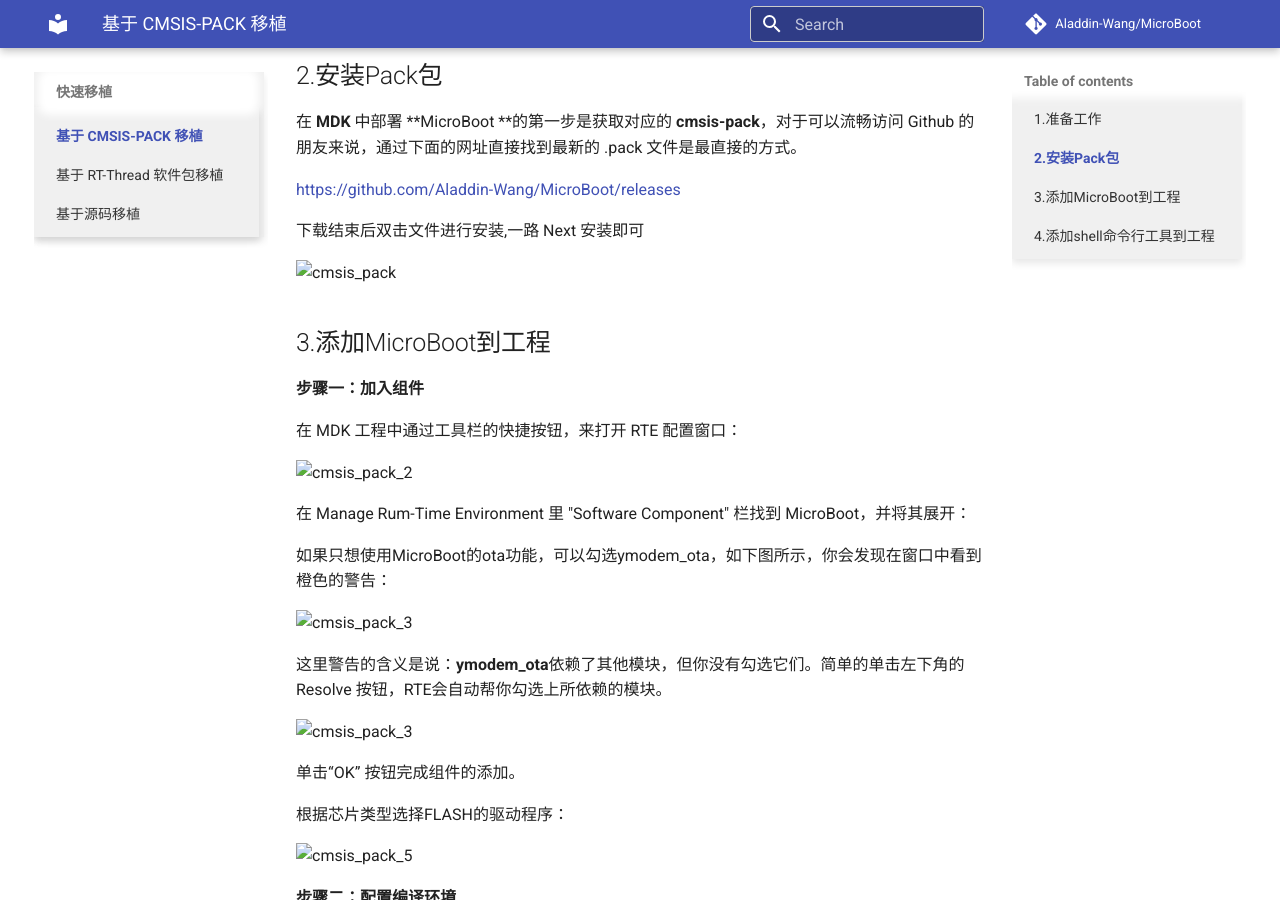
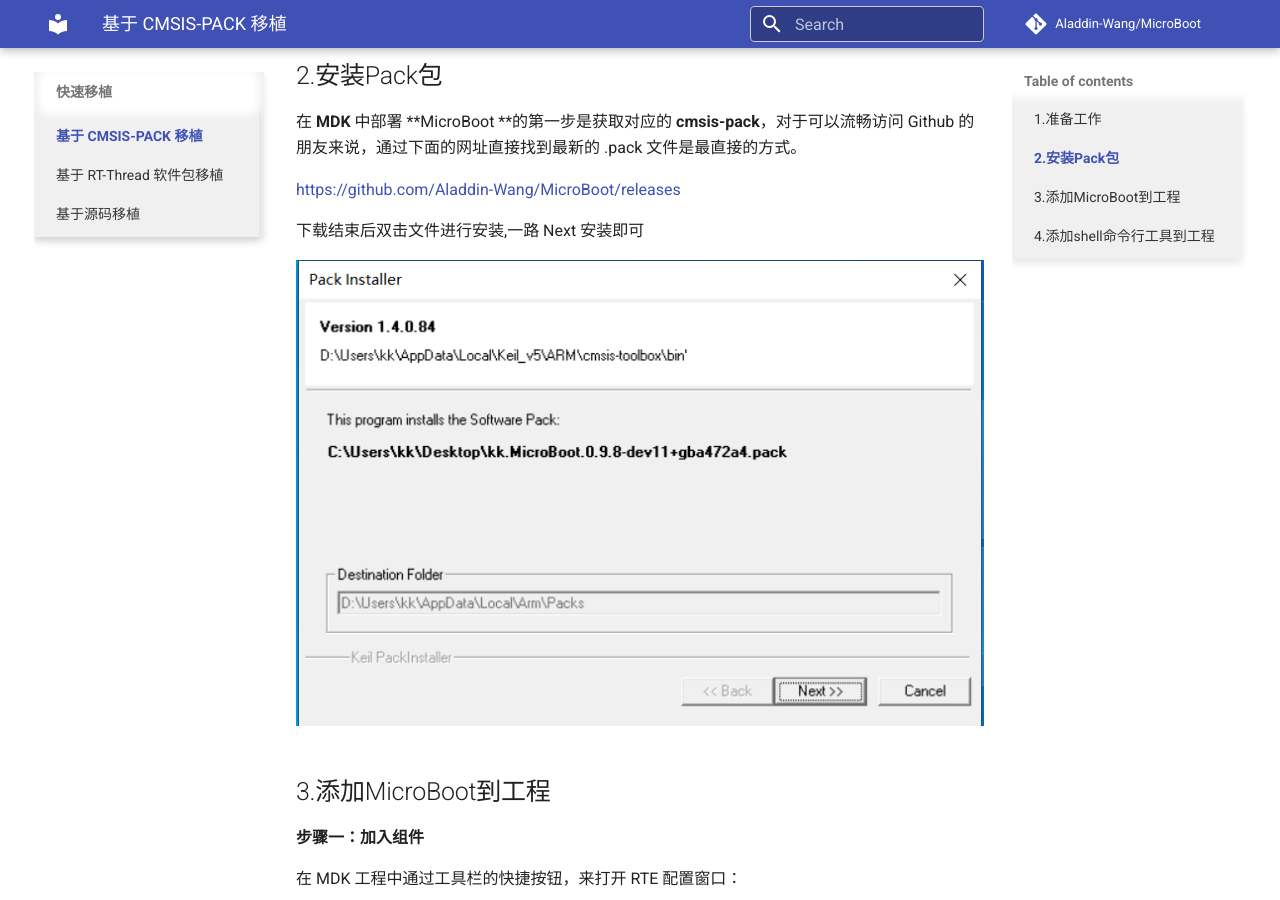
Before and after one commit to Aladdin-Wang/MicroBoot, an MkDocs documentation site: the page built from docs/quick-start/cmsis-pack.md, in a window 1280 px wide and 900 px high, scrolled down 345 px. Built offline with MkDocs 1.6.1 and Material for MkDocs 9.7.7, drawn with Linux system fonts in a browser that asks for light colours; comment, search, counter and statistics services are not loaded.

Commit message:
更新快速使用文档

```diff
--- a/docs/quick-start/cmsis-pack.md
+++ b/docs/quick-start/cmsis-pack.md
@@ -13,7 +13,7 @@
 
 下载结束后双击文件进行安装,一路 Next 安装即可
 
-![cmsis_pack](..\images\quick-start\cmsis_pack.png)
+![cmsis_pack](./../images/quick-start/cmsis_pack.png)
 
 ## 3.添加MicroBoot到工程
 
@@ -21,23 +21,23 @@
 
 在 MDK 工程中通过工具栏的快捷按钮，来打开 RTE 配置窗口：
 
-![cmsis_pack_2](..\images\quick-start\cmsis_pack_2.png)
+![cmsis_pack_2](./../images/quick-start/cmsis_pack_2.png)
 
 在 Manage Rum-Time Environment 里 "Software Component" 栏找到 MicroBoot，并将其展开：
 
 如果只想使用MicroBoot的ota功能，可以勾选ymodem_ota，如下图所示，你会发现在窗口中看到橙色的警告：
 
-![cmsis_pack_3](..\images\quick-start\cmsis_pack_4.jpg)
+![cmsis_pack_3](./../images/quick-start/cmsis_pack_4.jpg)
 
 这里警告的含义是说：**ymodem_ota**依赖了其他模块，但你没有勾选它们。简单的单击左下角的 Resolve 按钮，RTE会自动帮你勾选上所依赖的模块。
 
-![cmsis_pack_3](..\images\quick-start\cmsis_pack_3.jpg)
+![cmsis_pack_3](./../images/quick-start/cmsis_pack_3.jpg)
 
 单击“OK” 按钮完成组件的添加。
 
 根据芯片类型选择FLASH的驱动程序：
 
-![cmsis_pack_5](..\images\quick-start\cmsis_pack_5.jpg)
+![cmsis_pack_5](./../images/quick-start/cmsis_pack_5.jpg)
 
 **步骤二：配置编译环境**
 
@@ -49,7 +49,7 @@
 
 在工程管理器中展开 **MicroBoot**，并找到新加入的用户适配器文件（**user_app_cfg.h**)，双击打开后，在编辑器的左下角选择 **Configuration Wizard**，进入图形配置界面：
 
-![cmsis_pack_7](..\images\quick-start\cmsis_pack_7.jpg)
+![cmsis_pack_7](./../images/quick-start/cmsis_pack_7.jpg)
 
 配置bootloader的参数：
 
@@ -61,23 +61,23 @@
 
 假设你以串口（其他串行外设方法类似）的方式传输数据，在usart.h中，添加信号：
 
-![cmsis_pack_8](..\images\quick-start\cmsis_pack_8.png)
+![cmsis_pack_8](./../images/quick-start/cmsis_pack_8.png)
 
 在usart.c中，添加data_msg_t的定义
 
-![cmsis_pack_9](..\images\quick-start\cmsis_pack_9.png)
+![cmsis_pack_9](./../images/quick-start/cmsis_pack_9.png)
 
 打开串口接收数据中断
 
-![cmsis_pack_10](..\images\quick-start\cmsis_pack_10.jpg)
+![cmsis_pack_10](./../images/quick-start/cmsis_pack_10.jpg)
 
 在中断接收回调函数中，发射信号：
 
-![cmsis_pack_11](..\images\quick-start\cmsis_pack_11.jpg)
+![cmsis_pack_11](./../images/quick-start/cmsis_pack_11.jpg)
 
 实现一个串口发送接口：
 
-![cmsis_pack_12](..\images\quick-start\cmsis_pack_12.jpg)
+![cmsis_pack_12](./../images/quick-start/cmsis_pack_12.jpg)
 
 
 
@@ -154,19 +154,19 @@
 
 以上就完成了对 **MicroBoot** 模块基本功能的配置，编译下载，如果一切顺利，你应该可以在串口助手中看的3秒钟打印一个字母“C”。
 
-![cmsis_pack_13](..\images\quick-start\cmsis_pack_13.png)
+![cmsis_pack_13](./../images/quick-start/cmsis_pack_13.png)
 
 
 
 使用 Xshell等带有Ymodem协议的串口助手，来下载文件：
 
-![cmsis_pack_14](..\images\quick-start\cmsis_pack_14.jpg)
+![cmsis_pack_14](./../images/quick-start/cmsis_pack_14.jpg)
 
-![cmsis_pack_15](..\images\quick-start\cmsis_pack_15.jpg)
+![cmsis_pack_15](./../images/quick-start/cmsis_pack_15.jpg)
 
 或者直接使用MicroLink进行下载，MicroLink内置Ymodem协议，将需要升级的bin文件，直接拷贝到虚拟U盘中，即可自动完成下载。
 
-![cmsis_pack_16](..\images\quick-start\cmsis_pack_16.png)
+![cmsis_pack_16](./../images/quick-start/cmsis_pack_16.png)
 
 
 
```
